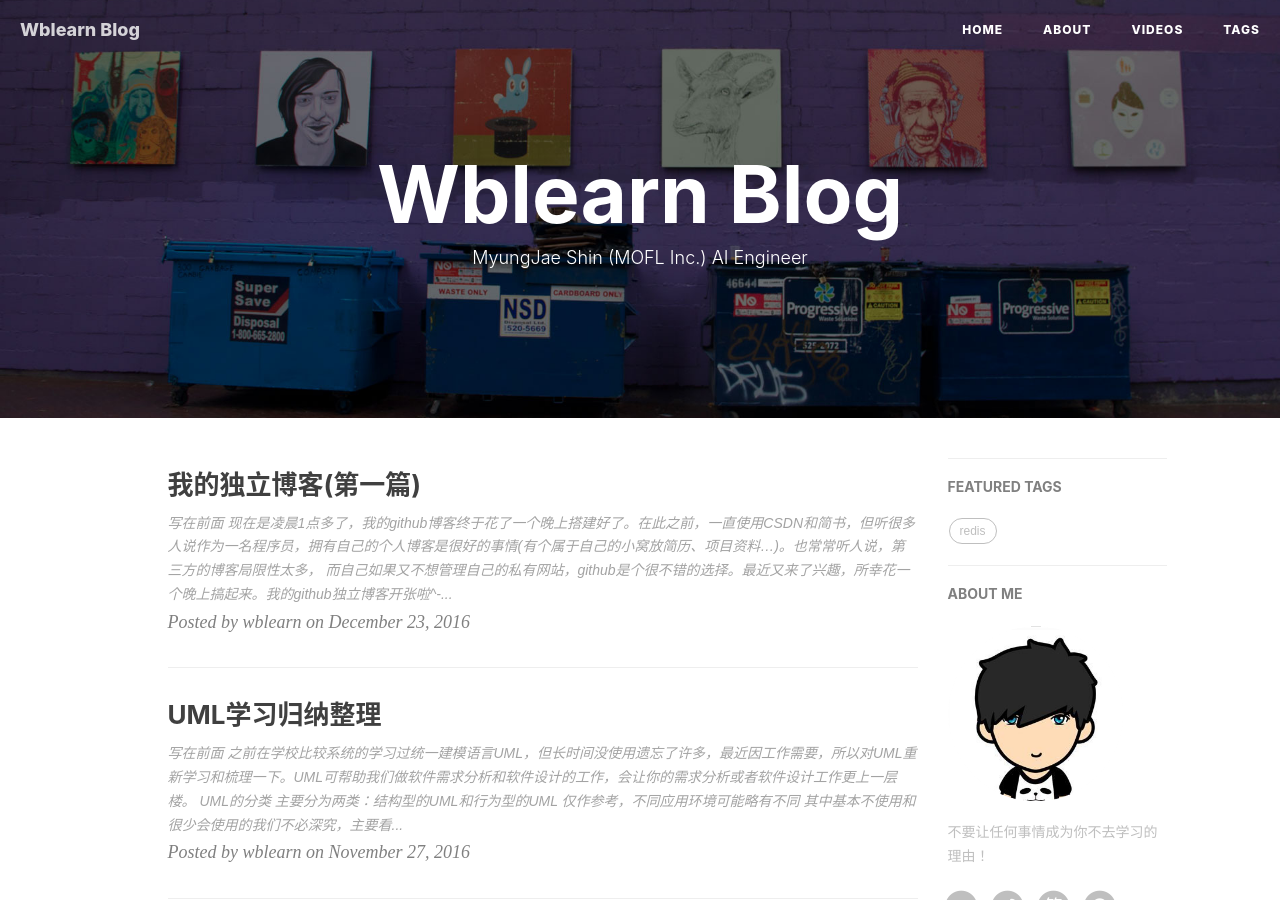
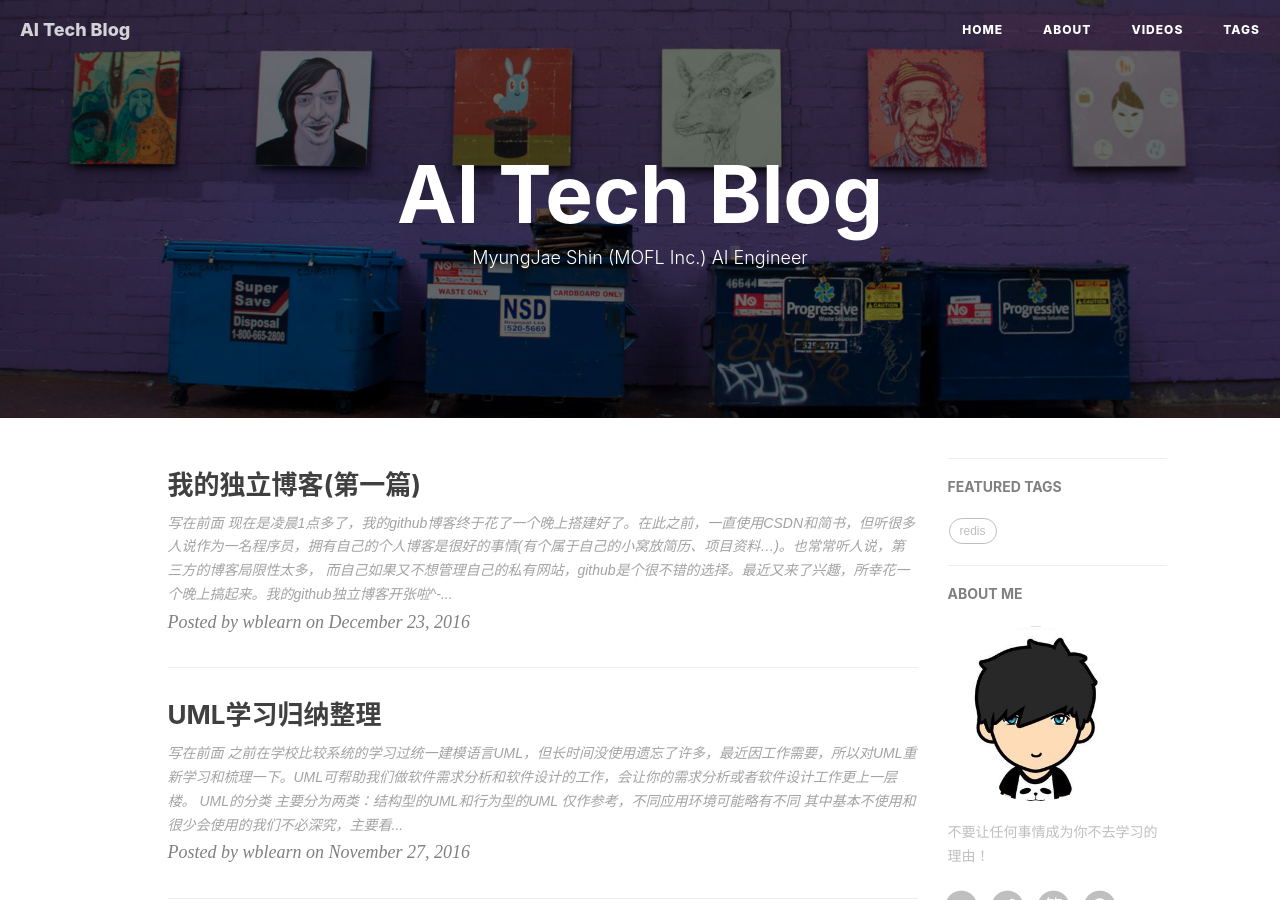
Before and after one commit to wblearn/wblearn.github.io, a Jekyll site: the page built from index.html, in a window 1280 px wide and 900 px high. Built offline with Jekyll 4.4.1, drawn with Linux system fonts in a browser that asks for light colours; nearby versions of some CDN libraries; the list of posts is cut into pages by our own code; some of the changed lines change nothing that is shown.

Commit message:
Update _config.yml

```diff
--- a/_config.yml
+++ b/_config.yml
@@ -1,11 +1,11 @@
 # Site settings
-title: Wblearn Blog
-SEOTitle: Wblearn的博客 | Wblearn Blog
+title: AI Tech Blog
+SEOTitle: MyungJae Shin | MyungJae Shin AI Tech Blog
 header-img: img/home-bg-art.jpg
-email: 1275660493@qq.com
-description: "@wblearn,不要让任何事情成为你不去学习的理由！"
-keyword: "wblearn, @wblearn, wblearn的博客,wblearn Blog, 博客, 个人网站, 互联网"
-url: "http://wblearn.github.io/"              # your host, for absolute URL
+email: myungjae.shin@mofl.ai
+description: "@wblearn, AI Engineer, MOFL Inc."
+keyword: "AI, ML, Vision, Kubeflow, RL, Time Series"
+url: "http://170928.github.io/"              # your host, for absolute URL
 baseurl: ""                             # for example, '/blog' if your blog hosted on 'host/blog'
 
 
```
